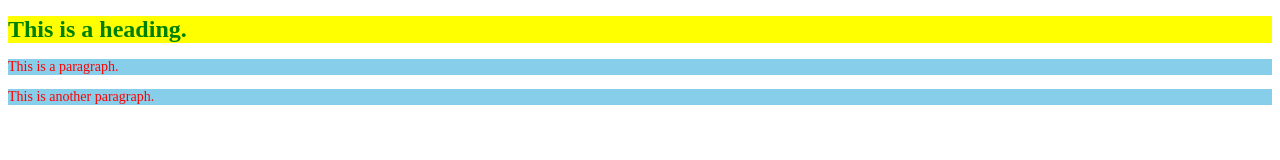
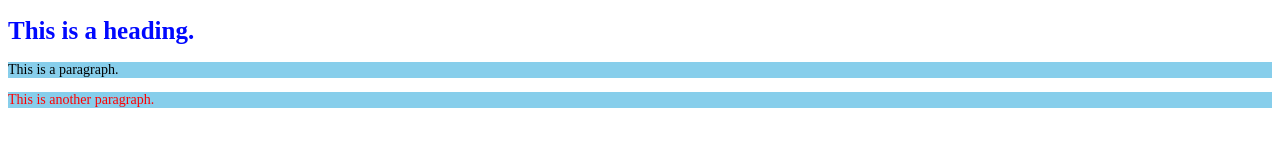
Before and after one commit to Athar891/Web-Development, a plain HTML site: page index.html in a window 1280 px wide. Drawn offline with Linux system fonts and the light colour scheme.

Commit message:
6th commit

```diff
--- a/CSS/Style.css
+++ b/CSS/Style.css
@@ -1,10 +1,16 @@
-h1 {
-    color: green;
-    background-color: yellow;
-    font-size: 24px;
+.head {
+    color: rgb(0, 8, 255);
+    font-family: 'Times New Roman', Times, serif;
+    font-size: 25px;
 }
 p {
     color: red;
     background-color: skyblue;
     font-size: 14px;
 }
+#p1{
+    color: black;
+    font-family: 'Times New Roman', Times, serif;
+    background-color: skyblue;
+    font-size: 14px;
+}
--- a/index.html
+++ b/index.html
@@ -5,8 +5,8 @@
         <link rel="stylesheet" href="CSS/Style.css"/>
     </head>
     <body>
-        <h1>This is a heading.</h1>
-        <p>This is a paragraph.</p>
+        <h1 class="head">This is a heading.</h1>
+        <p id="p1">This is a paragraph.</p>
         <p>This is another paragraph.</p>
     </body>
 </html>
```
Also changed, not shown: Tags.html (+17 -0 lines).
